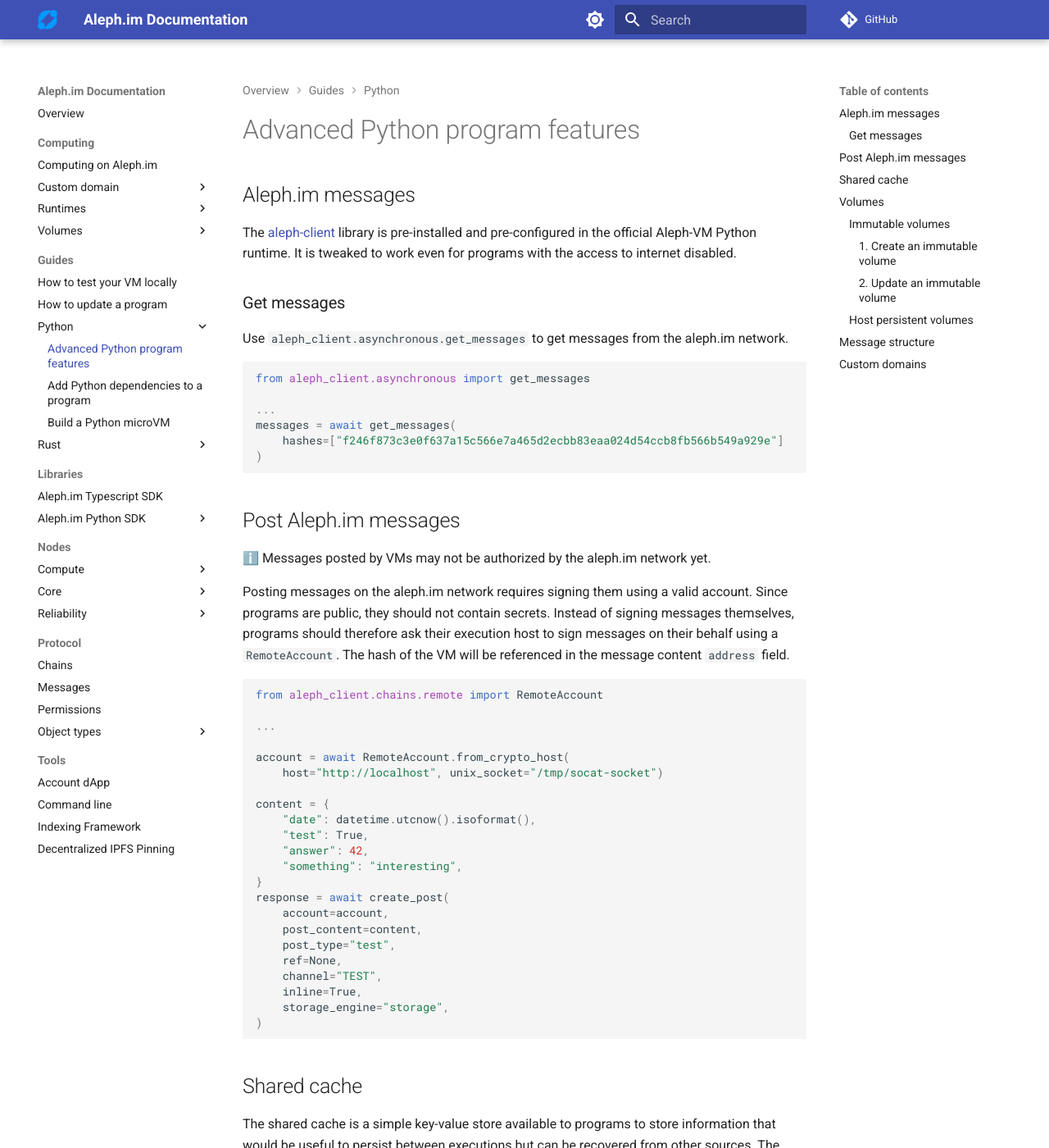
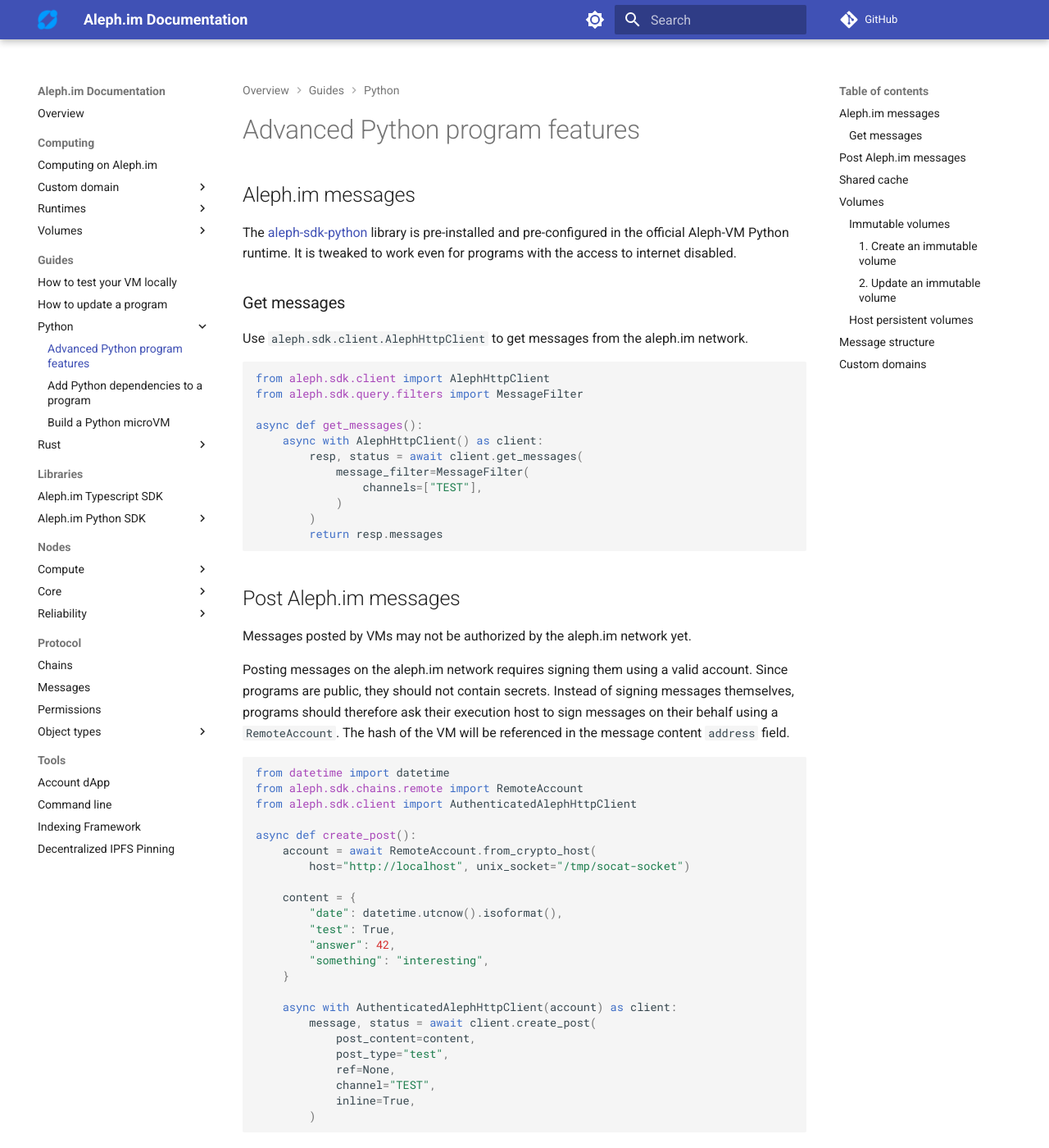
Before and after one commit to aleph-im/aleph-docs, an MkDocs documentation site: the page built from docs/guides/python/advanced.md, in a window 1280 px wide and 1400 px high. Shown: the whole window at 82% size. Built offline with MkDocs 1.6.1 and Material for MkDocs 9.7.7, drawn with Linux system fonts in a browser that asks for light colours; comment, search, counter and statistics services are not loaded; some of the changed text lies outside the part shown.

Commit message:
Fix SDK examples

````diff
--- a/docs/guides/python/advanced.md
+++ b/docs/guides/python/advanced.md
@@ -2,26 +2,31 @@
 
 ## Aleph.im messages
 
-The [aleph-client](https://github.com/aleph-im/aleph-client) library is pre-installed and
+The [aleph-sdk-python](https://github.com/aleph-im/aleph-sdk-python) library is pre-installed and
 pre-configured in the official Aleph-VM Python runtime. It is tweaked to work even
 for programs with the access to internet disabled.
 
 ### Get messages
 
-Use `aleph_client.asynchronous.get_messages` to get messages from the aleph.im network.
+Use `aleph.sdk.client.AlephHttpClient` to get messages from the aleph.im network.
 
 ```python
-from aleph_client.asynchronous import get_messages
+from aleph.sdk.client import AlephHttpClient
+from aleph.sdk.query.filters import MessageFilter
 
-...
-messages = await get_messages(
-    hashes=["f246f873c3e0f637a15c566e7a465d2ecbb83eaa024d54ccb8fb566b549a929e"]
-)
+async def get_messages():
+    async with AlephHttpClient() as client:
+        resp, status = await client.get_messages(
+            message_filter=MessageFilter(
+                channels=["TEST"],
+            )
+        )
+        return resp.messages
 ```
 
 ## Post Aleph.im messages
 
-ℹ️ Messages posted by VMs may not be authorized by the aleph.im network yet.
+Messages posted by VMs may not be authorized by the aleph.im network yet.
 
 Posting messages on the aleph.im network requires signing them using a valid account.
 Since programs are public, they should not contain secrets. Instead of signing messages
@@ -30,28 +35,29 @@
 field.
 
 ```python
-from aleph_client.chains.remote import RemoteAccount
+from datetime import datetime
+from aleph.sdk.chains.remote import RemoteAccount
+from aleph.sdk.client import AuthenticatedAlephHttpClient
 
-...
+async def create_post():
+    account = await RemoteAccount.from_crypto_host(
+        host="http://localhost", unix_socket="/tmp/socat-socket")
 
-account = await RemoteAccount.from_crypto_host(
-    host="http://localhost", unix_socket="/tmp/socat-socket")
+    content = {
+        "date": datetime.utcnow().isoformat(),
+        "test": True,
+        "answer": 42,
+        "something": "interesting",
+    }
 
-content = {
-    "date": datetime.utcnow().isoformat(),
-    "test": True,
-    "answer": 42,
-    "something": "interesting",
-}
-response = await create_post(
-    account=account,
-    post_content=content,
-    post_type="test",
-    ref=None,
-    channel="TEST",
-    inline=True,
-    storage_engine="storage",
-)
+    async with AuthenticatedAlephHttpClient(account) as client:
+        message, status = await client.create_post(
+            post_content=content,
+            post_type="test",
+            ref=None,
+            channel="TEST",
+            inline=True,
+        )
 ```
 
 ## Shared cache
@@ -65,7 +71,7 @@
 
 To use the cache, you can use the following methods:
 ```python
-from aleph_client.vm.cache import VmCache
+from aleph.sdk.vm.cache import VmCache
 cache = VmCache()
 
 async def f():
````
Also changed, not shown: docs/guides/python/getting_started.md (+2 -2 lines), docs/tools/aleph-client.md (+1 -2 lines).
